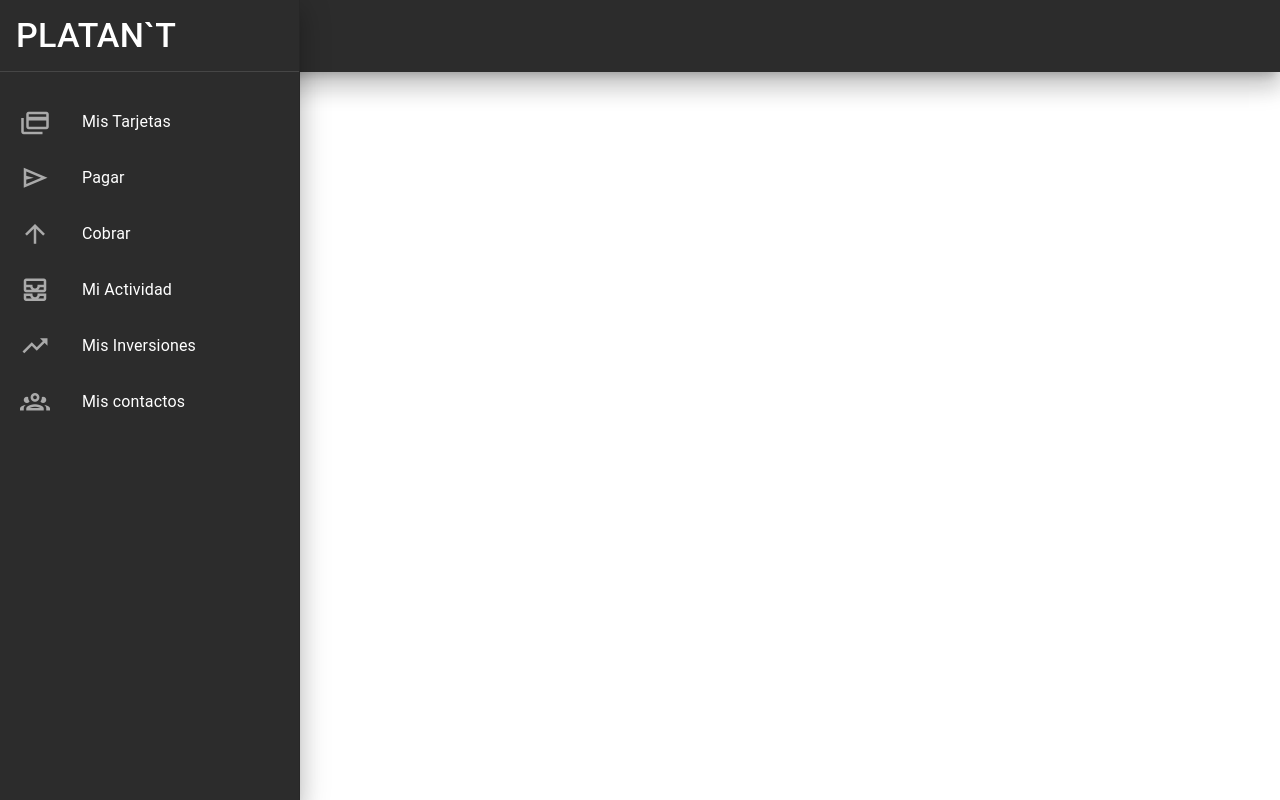
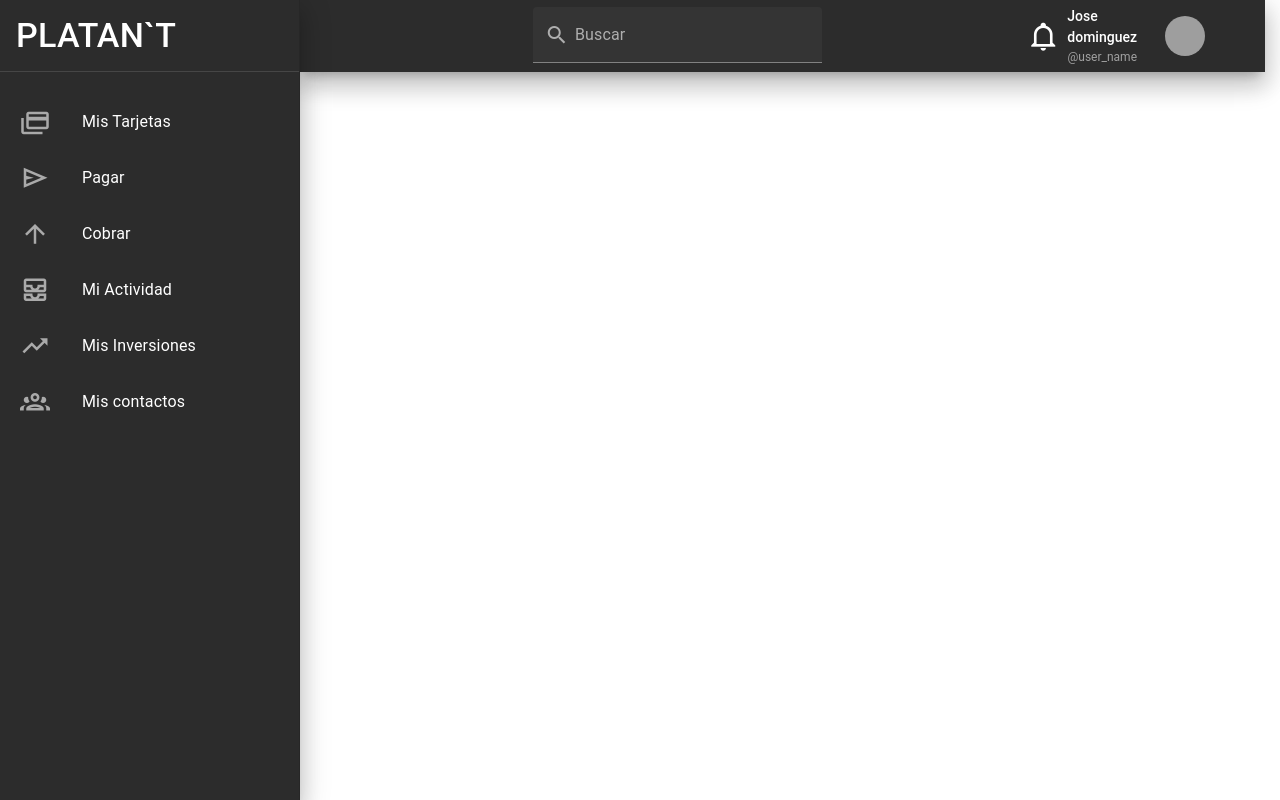
Before and after one commit to Iker-Galante/Virtual_Wallet, a Vue app: page / in a window 1280 px wide. Built offline with nearby package versions, Linux system fonts and the light colour scheme; grey boxes are pictures that could not be loaded.

Commit message:
Navegation finished

```diff
--- a/src/App.vue
+++ b/src/App.vue
@@ -1,4 +1,7 @@
 <script setup>
+import { ref } from 'vue'
+const name= ref('Jose dominguez');
+const user=ref('@user_name');
 </script>
 
 <template>
@@ -7,7 +10,7 @@
     <v-list-item-title class="text-h4 titulo">PLATAN`T</v-list-item-title>
     <v-divider  class="divisor"></v-divider>
     <v-list-item class="list_items" prepend-icon="mdi-credit-card-multiple-outline" title="Mis Tarjetas"></v-list-item>
-    <v-list-item class="list_items" prepend-icon="mdi-send-variant-outline" title="Pagar"></v-list-item>
+    <v-list-item class="list_items" prepend-icon="mdi-send-variant-outline" title="Pagar"></v-list-item> <!--swap-vertical para transferencias-->
     <v-list-item class="list_items" prepend-icon="mdi-arrow-up" title="Cobrar"></v-list-item>
     <v-list-item class="list_items" prepend-icon="mdi-inbox-multiple-outline" title="Mi Actividad"></v-list-item>
     <v-list-item class="list_items" prepend-icon="mdi-trending-up" title="Mis Inversiones"></v-list-item>
@@ -15,8 +18,22 @@
 </v-navigation-drawer>
 </v-app>
 <div class="nav_bar elevation-15">
-  <!-- MAÑANA SEGUIR CON LA BARRA DE NAVEGACION-->
-</div>
+  <v-container>
+    <v-row justify="center" align="center">
+      <v-col cols="12" md="6">
+        <v-text-field class="search_bar" prepend-inner-icon="mdi-magnify" max-width="500px" label="Buscar" color="grey"></v-text-field>
+      </v-col>
+    </v-row>
+  </v-container>
+    <div class="icon-container">
+      <v-icon icon="mdi-bell-outline" color="white" size="x-large" class="icon"></v-icon>
+      <div class="name-container">
+        <span class="name">{{name}}</span>
+        <span class="username">{{user}}</span>
+      </div>
+      <v-avatar image="@/assets/default_user.jpg" size="default" class="icon"></v-avatar>
+    </div>
+  </div>
 </template>
 
 <style scoped>
@@ -38,9 +55,48 @@
 }
 .nav_bar {
   height: 72px;
-  width: 100%;
+  width: calc(100vw - 315px); /* Adjust width to account for left offset */
   position: fixed;
   top: 0;
+  left: 300px;
   background-color: #2C2C2C;
+  display: flex; /* Use flexbox for alignment */
+  justify-content: flex-end; /* Align items to the right */
+  align-items: center; /* Center items vertically */
+}
+
+.icon-container {
+  display: flex;
+  align-items: center;
+  padding-right: 60px;
+}
+
+.icon {
+  margin-left: 12px; /* Add some space between icons */
+}
+.name-container {
+  display: flex;
+  flex-direction: column;
+  align-items: flex-end;
+  margin-right: 16px;
+}
+
+.name {
+  color: white;
+  font-size: 14px;
+  font-weight: 500;
+  margin-left: 8px;
+}
+
+.username {
+  color: #A0A0A0;
+  font-size: 12px;
+}
+
+.search_bar {
+  margin-left: 40px;
+  color: white;
+  align-items: center;
+  margin-top: 20px;
 }
 </style>
```
